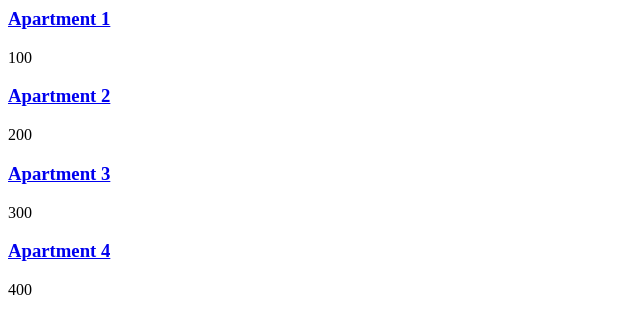
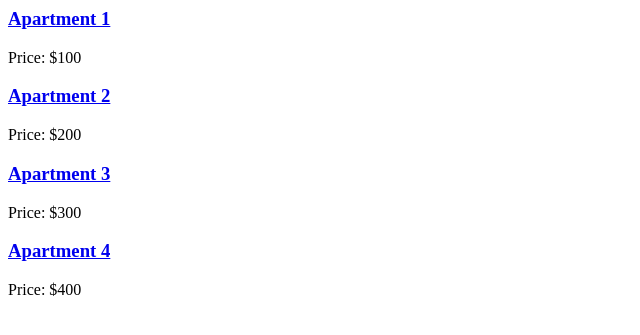
Before and after one commit to kp2zf/HoosHousing, a Django app: page / in a window 1280 px wide. Shown: the top 335 px of the page, without its empty margins (0-640 px from the left). Run offline with Django 3.2, Linux system fonts and the light colour scheme; data comes from the database, SQL or seed files in the repository.

Commit message:
home.html very slight change

```diff
--- a/housing/listings/templates/home.html
+++ b/housing/listings/templates/home.html
@@ -6,7 +6,7 @@
         <a href="{% url 'listing_detail' listing.id%}">
         <h3>{{ listing.complex_name }}</h3>
         </a>
-        <p>{{ listing.price }}</p>
+        <p>Price: ${{ listing.price }}</p>
     </div>
     {%endfor%}
 </div>
```
